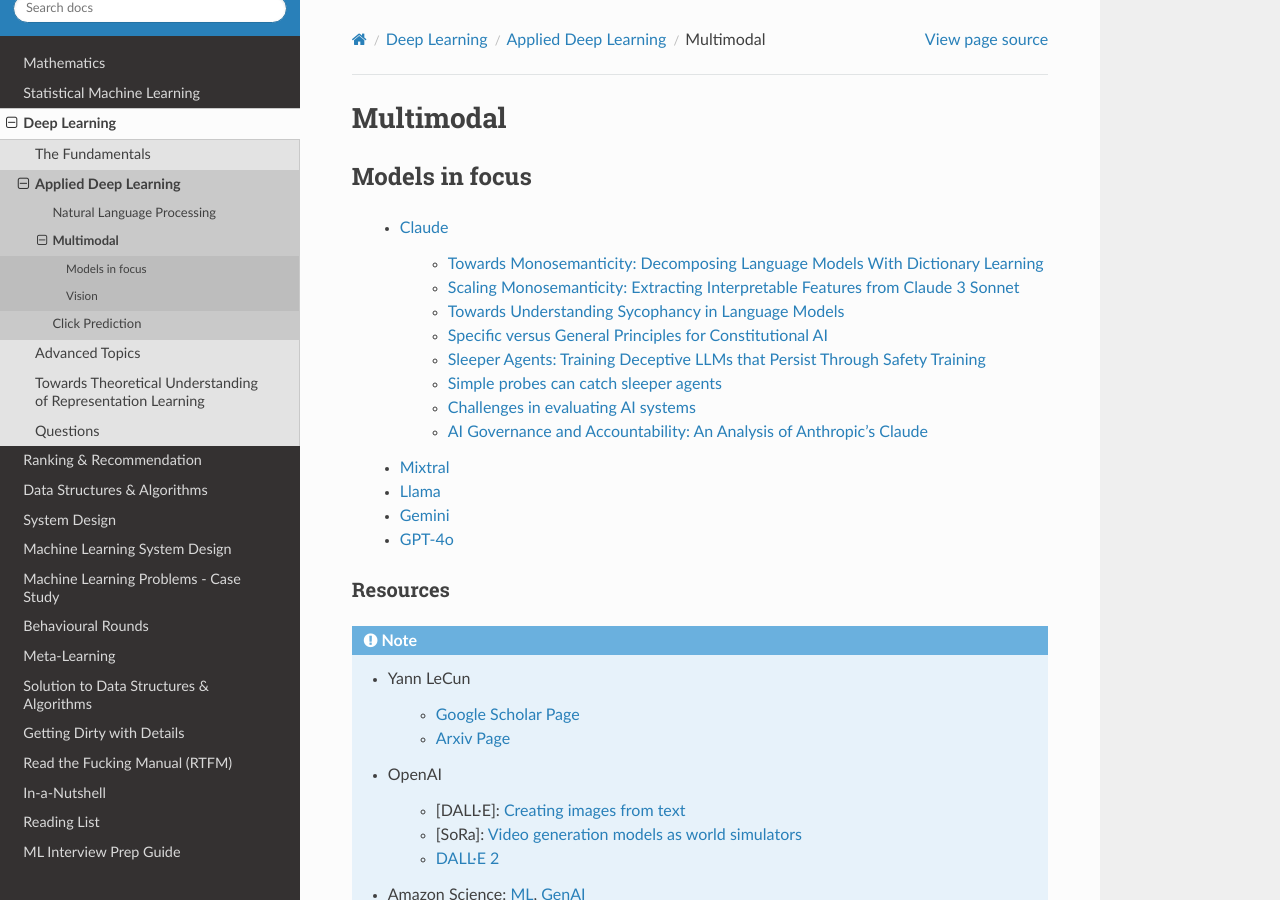
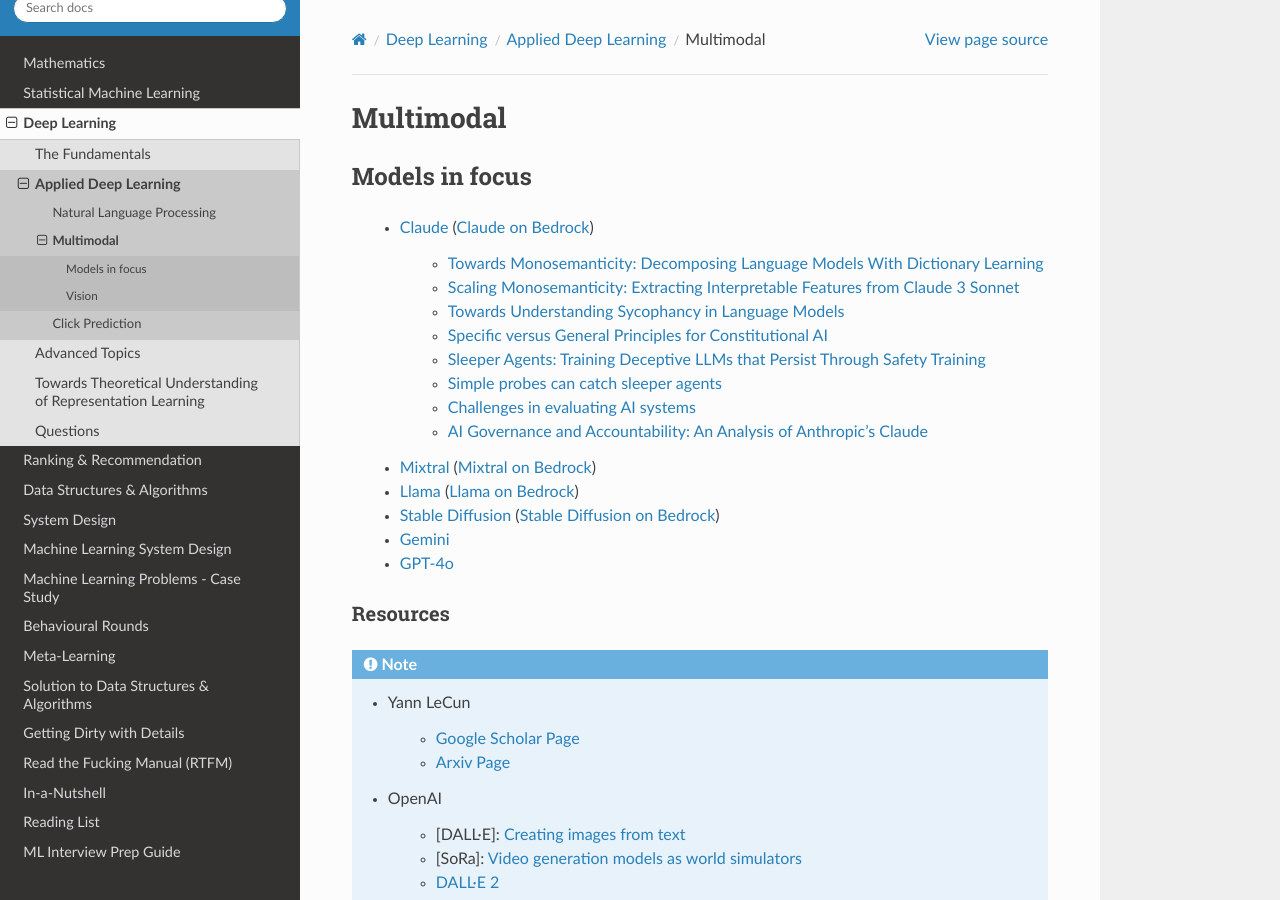
Before and after one commit to uselesstechjunks/leetcode, a Sphinx documentation site: the page built from docs/source/dl/application/multimodal.rst, in a window 1280 px wide and 900 px high. Built offline with Sphinx 7.4.7 and the Read the Docs theme 2.0.0, drawn with Linux system fonts in a browser that asks for light colours.

Commit message:
Update multimodal.rst (#288)
* Update multimodal.rst

* Update multimodal.rst

```diff
--- a/docs/source/dl/application/multimodal.rst
+++ b/docs/source/dl/application/multimodal.rst
@@ -4,7 +4,7 @@ Multimodal
 ******************************************************************************************
 Models in focus
 ******************************************************************************************
-	* `Claude <https://www.anthropic.com/news/claude-3-family>`_
+	* `Claude <https://www.anthropic.com/news/claude-3-family>`_ (`Claude on Bedrock <https://aws.amazon.com/bedrock/claude/>`_)
 
 		* `Towards Monosemanticity: Decomposing Language Models With Dictionary Learning <https://transformer-circuits.pub/2023/monosemantic-features>`_
 		* `Scaling Monosemanticity: Extracting Interpretable Features from Claude 3 Sonnet <https://transformer-circuits.pub/2024/scaling-monosemanticity/index.html>`_
@@ -14,8 +14,9 @@ Models in focus
 		* `Simple probes can catch sleeper agents <https://www.anthropic.com/research/probes-catch-sleeper-agents>`_
 		* `Challenges in evaluating AI systems <https://www.anthropic.com/research/evaluating-ai-systems>`_
 		* `AI Governance and Accountability: An Analysis of Anthropic's Claude <https://arxiv.org/pdf/2407.01557v1>`_
-	* `Mixtral <https://mistral.ai/news/mixtral-of-experts/>`_
-	* `Llama <https://ai.meta.com/blog/meta-llama-3/>`_
+	* `Mixtral <https://mistral.ai/news/mixtral-of-experts/>`_ (`Mixtral on Bedrock <https://aws.amazon.com/bedrock/mistral/>`_)
+	* `Llama <https://ai.meta.com/blog/meta-llama-3/>`_ (`Llama on Bedrock <https://aws.amazon.com/bedrock/llama/>`_)
+	* `Stable Diffusion <https://stability.ai/news/stable-diffusion-3-research-paper>`_ (`Stable Diffusion on Bedrock <https://aws.amazon.com/bedrock/stable-diffusion/>`_)
 	* `Gemini <https://blog.google/technology/ai/google-gemini-ai/>`_
 	* `GPT-4o <https://openai.com/index/hello-gpt-4o/>`_
 
```
